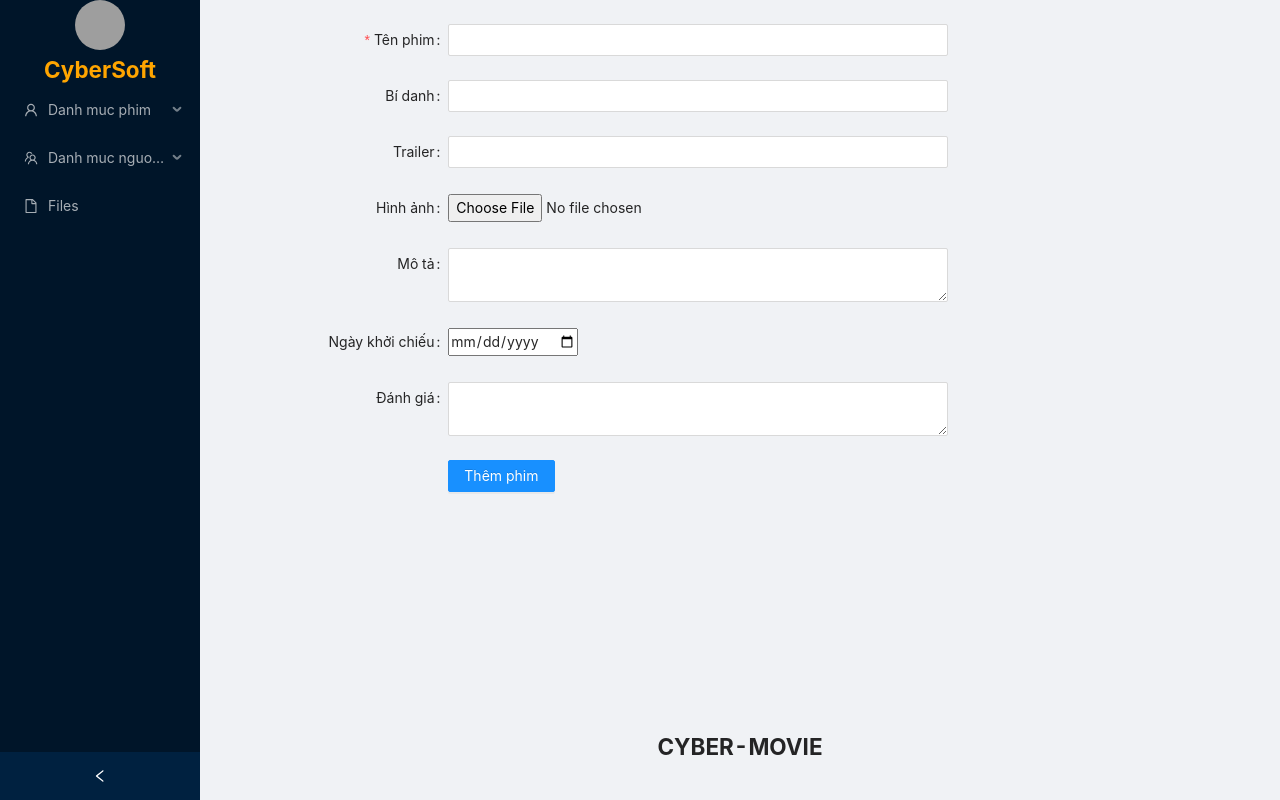
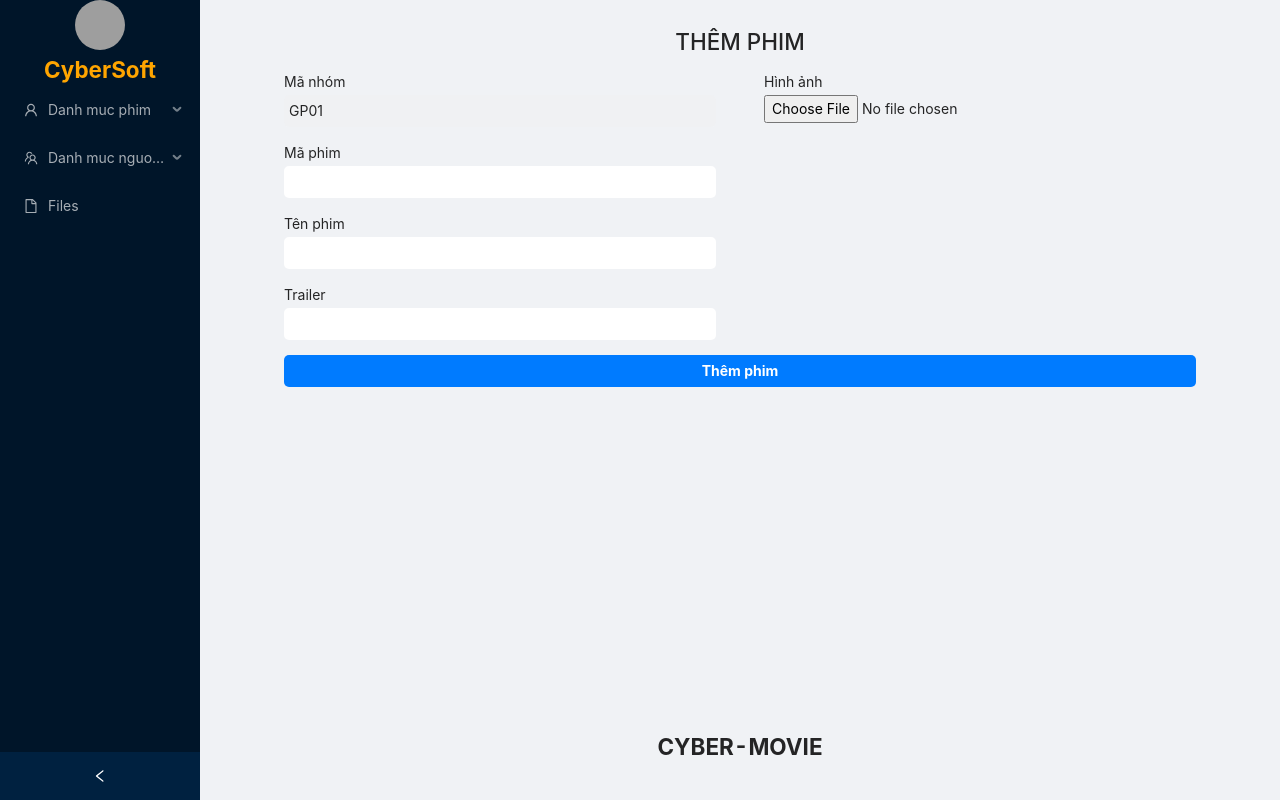
Before and after one commit to nqlam961997/BookingTicketMovie, a React (Create React App) app: page /admin/themphim in a window 1280 px wide. Built offline with nearby package versions, Linux system fonts and the light colour scheme; grey boxes are pictures that could not be loaded.

Commit message:
done add phim

```diff
--- a/package.json
+++ b/package.json
@@ -7,6 +7,7 @@
     "@testing-library/react": "^11.1.1",
     "@testing-library/user-event": "^12.2.0",
     "antd": "^4.8.2",
+    "antd-img-crop": "^3.13.2",
     "axios": "^0.21.0",
     "bootstrap": "^4.5.3",
     "history": "^4.10.0",
--- a/src/Pages/Admin/DanhMucPhim/ThemPhim.js
+++ b/src/Pages/Admin/DanhMucPhim/ThemPhim.js
@@ -1,84 +1,103 @@
-import React from "react";
+import React, { useState } from "react";
 import "antd/dist/antd.css";
-import { Form, Input, Button, DatePicker, Space } from "antd";
 import { useDispatch } from "react-redux";
 import { themPhimMoiApiAction } from "../../../Redux/actions/AdminAction/QuanLyPhimAction";
 
 export default function ThemPhim() {
+  const [state, setState] = useState({
+    hinhAnh: {},
+    maPhim: "",
+    tenPhim: "",
+    trailer: "",
+    moTa: "",
+    maNhom: "GP01",
+  });
+
   const dispatch = useDispatch();
 
-  const layout = {
-    labelCol: {
-      span: 5,
-    },
-    wrapperCol: {
-      span: 12,
-    },
+  const handleChange = (e) => {
+    let target = e.target;
+    if (target.name === "hinhAnh") {
+      setState({ ...state, hinhAnh: e.target.files[0] });
+    } else {
+      setState({ ...state, [e.target.name]: e.target.value });
+    }
   };
-  const validateMessages = {
-    required: "${label} Không được bỏ trống",
-    types: {
-      email: "${label} is not a valid email!",
-      number: "${label} is not a valid number!",
-    },
-    number: {
-      range: "${label} must be between ${min} and ${max}",
-    },
-  };
+  // console.log(state);
 
-  const onFinish = (values) => {
-    // console.log(values);
-    dispatch(themPhimMoiApiAction(values));
+  const handleSubmit = async (e) => {
+    e.preventDefault();
+    var form_data = new FormData();
+    for (var key in state) {
+      form_data.append(key, state[key]);
+    }
+    // console.log("hinhanh ->", form_data.get("hinhAnh"));
+    dispatch(await themPhimMoiApiAction(form_data));
   };
 
   return (
-    <Form
-      {...layout}
-      name="nest-messages"
-      onFinish={onFinish}
-      validateMessages={validateMessages}
-    >
-      <Form.Item
-        name={"tenPhim"}
-        label="Tên phim"
-        rules={[
-          {
-            required: true,
-          },
-        ]}
-      >
-        <Input />
-      </Form.Item>
+    <div>
+      <h1>THÊM PHIM</h1>
+      <form className="container-form" onSubmit={handleSubmit}>
+        <div className="thongTin">
+          <div className="form-group">
+            <p>Mã nhóm</p>
+            <input
+              name="maNhom"
+              value="GP01"
+              onChange={handleChange}
+              disabled
+            />
+          </div>
 
-      <Form.Item name={"biDanh"} label="Bí danh">
-        <Input />
-      </Form.Item>
+          <div className="form-group">
+            <p>Mã phim</p>
+            <input
+              type="number"
+              name="maPhim"
+              id="maPhim"
+              onChange={handleChange}
+            />
+          </div>
 
-      <Form.Item name={"trailer"} label="Trailer">
-        <Input />
-      </Form.Item>
+          <div className="form-group">
+            <p>Tên phim</p>
+            <input name="tenPhim" id="tenPhim" onChange={handleChange} />
+          </div>
 
-      <Form.Item name={"hinhAnh"} label="Hình ảnh">
-        <input type="file" />
-      </Form.Item>
+          <div className="form-group">
+            <p>Trailer</p>
+            <input name="trailer" onChange={handleChange} />
+          </div>
+        </div>
 
-      <Form.Item name={"moTa"} label="Mô tả">
-        <Input.TextArea />
-      </Form.Item>
+        <div className="upHinh">
+          <div className="form-group">
+            <p>Hình ảnh</p>
+            <input type="file" name="hinhAnh" onChange={handleChange} />
+          </div>
+        </div>
 
-      <Form.Item name={"ngayKhoiChieu"} label="Ngày khởi chiếu">
-        <input type="date" />
-      </Form.Item>
-
-      <Form.Item name={"danhGia"} label="Đánh giá">
-        <Input.TextArea />
-      </Form.Item>
-
-      <Form.Item wrapperCol={{ ...layout.wrapperCol, offset: 5 }}>
-        <Button type="primary" htmlType="submit">
-          Thêm phim
-        </Button>
-      </Form.Item>
-    </Form>
+        <button className="themPhim">Thêm phim</button>
+      </form>
+    </div>
   );
 }
+
+{
+  /* <div className="form-group">
+        <div className="form-text">
+          <p>Tên phim</p>
+        </div>
+        <input name="tenPhim" />
+      </div>
+
+      <div className="form-group">
+        <p>Bí danh</p>
+        <input name="biDanh" />
+      </div>
+
+
+
+       */
+}
--- a/src/Redux/actions/AdminAction/QuanLyPhimAction.js
+++ b/src/Redux/actions/AdminAction/QuanLyPhimAction.js
@@ -27,11 +27,14 @@ export const layDanhSachPhimApiAction = () => {
 };
 
 export const themPhimMoiApiAction = (thongTin) => {
-  console.log(thongTin);
+  console.log(thongTin.get("tenPhim"));
+  console.log(thongTin.get("maPhim"));
+  console.log(thongTin.get("hinhAnh"));
   return async (dispatch) => {
     try {
       let { data, status } = await Axios({
-        url: "https://movie0706.cybersoft.edu.vn/api/QuanLyPhim/ThemPhim",
+        url:
+          "https://movie0706.cybersoft.edu.vn/api/QuanLyPhim/ThemPhimUploadHinh",
         method: "POST",
         data: thongTin,
       });
--- a/src/Templates/AdminTemplate.js
+++ b/src/Templates/AdminTemplate.js
@@ -1,16 +1,10 @@
 import { NavLink, Route } from "react-router-dom";
 import "antd/dist/antd.css";
-import { Layout, Menu, Breadcrumb } from "antd";
-import {
-  DesktopOutlined,
-  PieChartOutlined,
-  FileOutlined,
-  TeamOutlined,
-  UserOutlined,
-} from "@ant-design/icons";
+import { Layout, Menu } from "antd";
+import { FileOutlined, TeamOutlined, UserOutlined } from "@ant-design/icons";
 import { useState } from "react";
 
-const { Header, Content, Footer, Sider } = Layout;
+const { Content, Footer, Sider } = Layout;
 const { SubMenu } = Menu;
 
 export const AdminTemplate = (props) => {
@@ -42,6 +36,7 @@ export const AdminTemplate = (props) => {
                     <img
                       style={{ borderRadius: "50%" }}
                       src="https://picsum.photos/50/50"
+                      alt=""
                     />
                     {!state.collapsed ? (
                       <div
--- a/src/assets/scss/Layout/_admin.scss
+++ b/src/assets/scss/Layout/_admin.scss
@@ -47,3 +47,87 @@
     color: #fff;
   }
 }
+
+h1 {
+  text-align: center;
+  margin-bottom: 10px;
+  font-size: 1.5rem;
+}
+
+.container-form {
+  width: 960px;
+  margin: 0 auto;
+  display: flex;
+  flex-direction: row;
+  justify-content: space-around;
+  flex-wrap: wrap;
+
+  .thongTin {
+    width: 45%;
+
+    .form-group {
+      p {
+        margin-bottom: 2px;
+      }
+
+      input {
+        width: 100%;
+        margin-bottom: 15px;
+        padding: 5px 5px;
+        border-radius: 5px;
+        border: none;
+      }
+
+      input[type=date] {
+        width: 33%;
+      }
+
+      textarea {
+        width: 100%;
+        height: 100px;
+        margin-bottom: 15px;
+        padding: 2px 5px;
+        border-radius: 5px;
+        border: none;
+      }
+    }
+
+
+  }
+
+  .upHinh {
+    width: 45%;
+
+    p {
+      margin-bottom: 2px;
+    }
+  }
+
+  .themPhim {
+    width: 95%;
+    padding: 5px 0;
+    border-radius: 5px;
+    background-color: #007bff;
+    color: #fff;
+    font-weight: bold;
+    border: none;
+    cursor: pointer;
+    transition: all .3s;
+
+    &:hover {
+      background-color: #fff;
+      color: #007bff;
+      border: 1px solid #007bff;
+    }
+  }
+}
+
+// .form-group {
+//   width: 100%;
+//   display: flex;
+
+//   .form-text {
+//     width: 100px;
+//     margin-right: 10px;
+//   }
+// }
```
Also changed, not shown: 1 other file (tests, documents, lock files or other folders).
